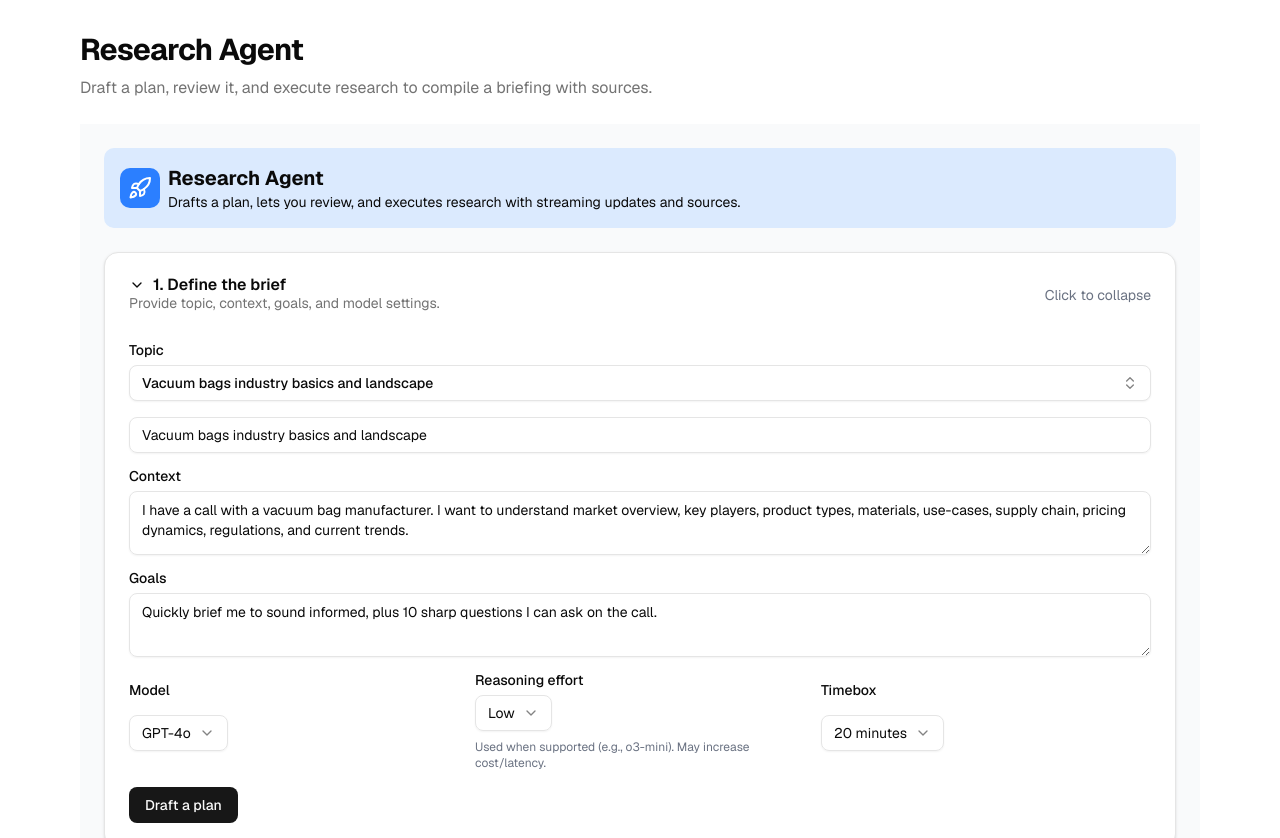
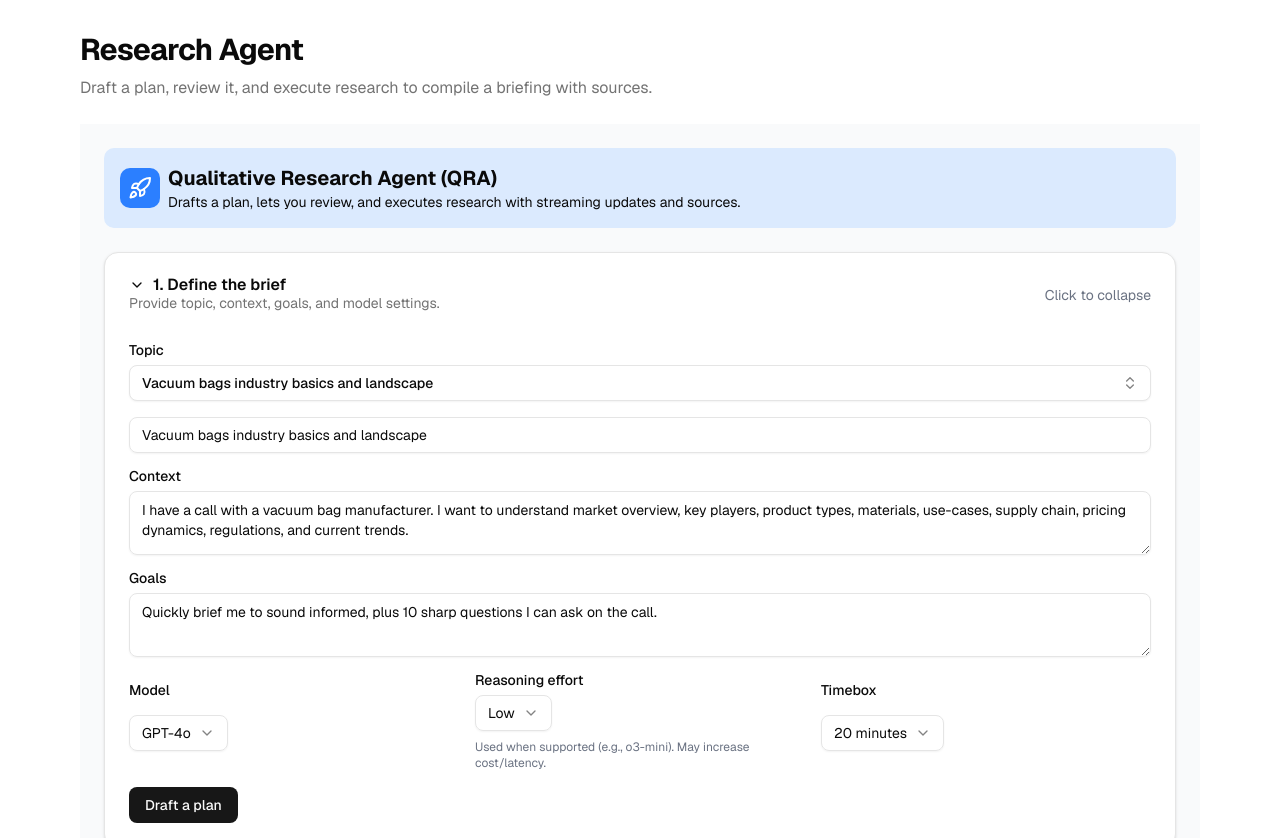
Before and after one commit to nxtphaseai/qual, a Next.js app: page / in a window 1280 px wide. Shown: the top 838 px of the page. Built offline with nearby package versions, Linux system fonts and the light colour scheme.

Commit message:
changed website name

```diff
--- a/app/layout.tsx
+++ b/app/layout.tsx
@@ -4,8 +4,8 @@ import { GeistMono } from 'geist/font/mono'
 import './globals.css'
 
 export const metadata: Metadata = {
-  title: 'v0 App',
-  description: 'Created with v0',
+  title: 'Qualitative Research Agent (QRA)',
+  description: 'AI-powered research agent for qualitative analysis and insights',
   generator: 'v0.dev',
 }
 
--- a/components/research-agent.tsx
+++ b/components/research-agent.tsx
@@ -519,7 +519,7 @@ export default function ResearchAgent() {
             <Rocket className="h-6 w-6" />
           </div>
           <div>
-            <h2 className="text-xl font-bold">Research Agent</h2>
+            <h2 className="text-xl font-bold">Qualitative Research Agent (QRA)</h2>
             <p className="text-sm">
               Drafts a plan, lets you review, and executes research with streaming updates and sources.
             </p>
```
